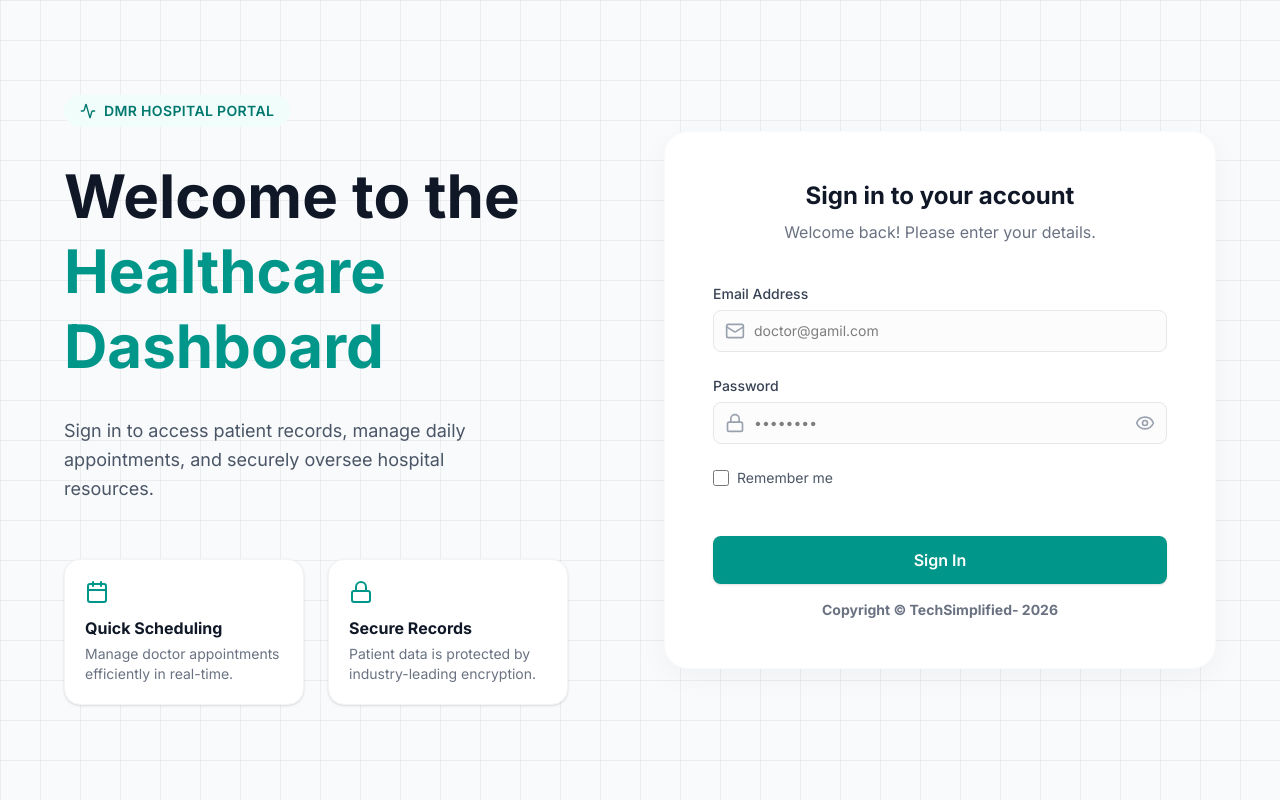
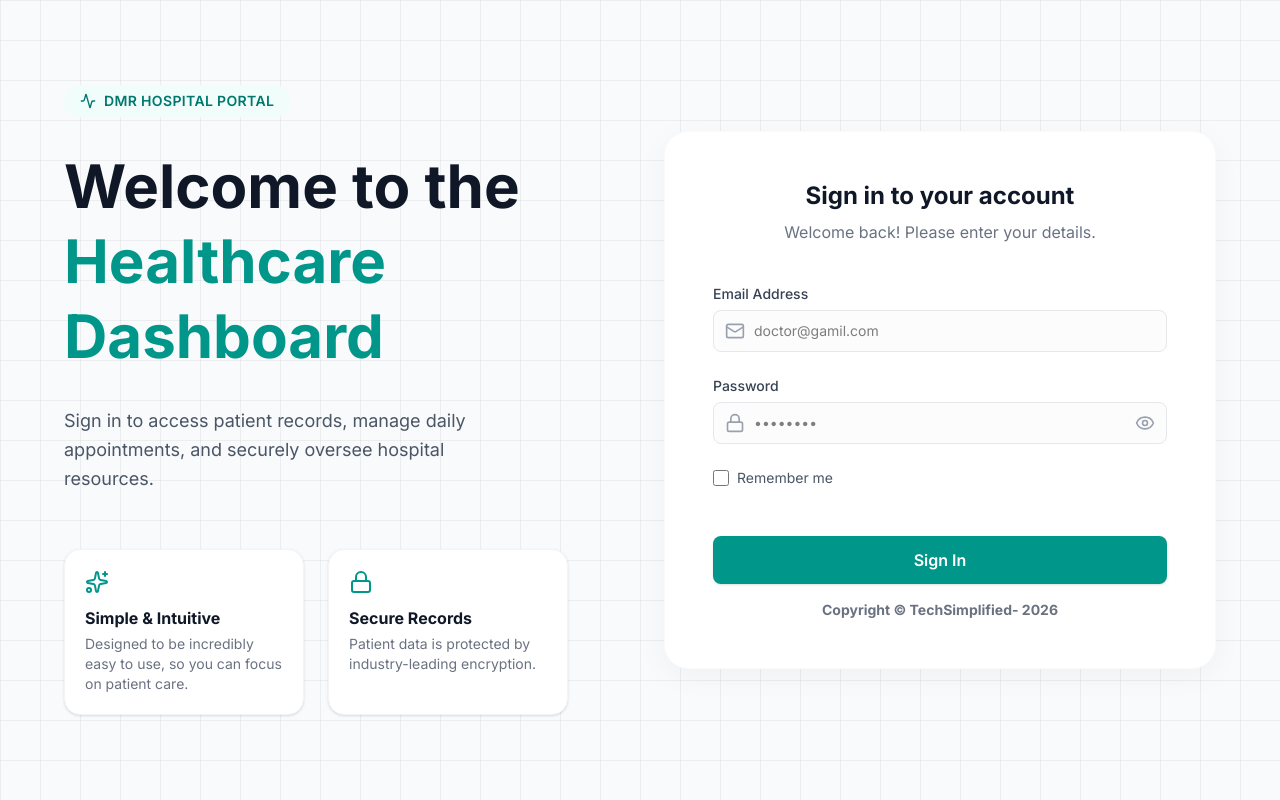
Before and after one commit to Vath7677/DMR_project, a Vue app in the folder frontend/: page / in a window 1280 px wide. Built offline with nearby package versions, Linux system fonts and the light colour scheme.

Commit message:
UI enhancements: Update login feature card text and icon

```diff
--- a/frontend/src/components/Login.vue
+++ b/frontend/src/components/Login.vue
@@ -30,9 +30,9 @@
         <!-- Features Cards -->
         <div class="flex flex-col sm:flex-row gap-6 pt-6">
           <div class="bg-white p-5 rounded-2xl shadow-sm border border-gray-100 flex-1">
-            <Calendar class="w-6 h-6 text-teal-600 mb-3" />
-            <h3 class="font-bold text-gray-900 mb-1">Quick Scheduling</h3>
-            <p class="text-sm text-gray-500">Manage doctor appointments efficiently in real-time.</p>
+            <Sparkles class="w-6 h-6 text-teal-600 mb-3" />
+            <h3 class="font-bold text-gray-900 mb-1">Simple & Intuitive</h3>
+            <p class="text-sm text-gray-500">Designed to be incredibly easy to use, so you can focus on patient care.</p>
           </div>
           <div class="bg-white p-5 rounded-2xl shadow-sm border border-gray-100 flex-1">
             <Lock class="w-6 h-6 text-teal-600 mb-3" />
@@ -126,7 +126,7 @@
 import { ref, onMounted } from 'vue';
 import { useRouter } from 'vue-router';
 import { api } from '../services/api';
-import { Activity, Calendar, Lock, Mail, Eye } from 'lucide-vue-next';
+import { Activity, Sparkles, Lock, Mail, Eye, EyeOff } from 'lucide-vue-next';
 
 const router = useRouter();
 
```
